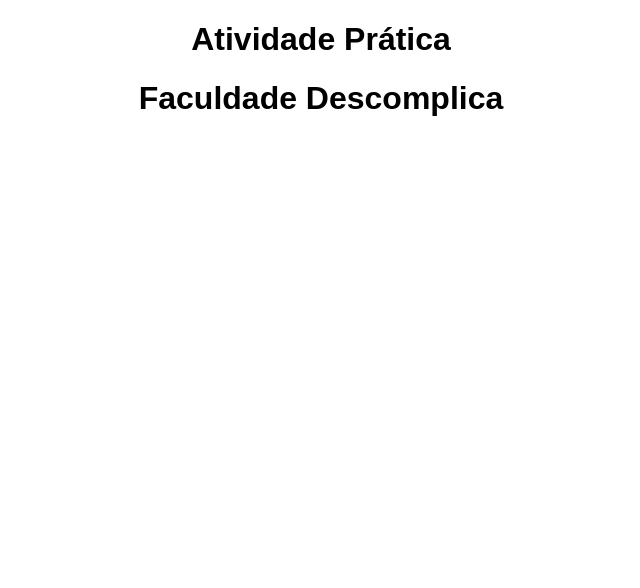
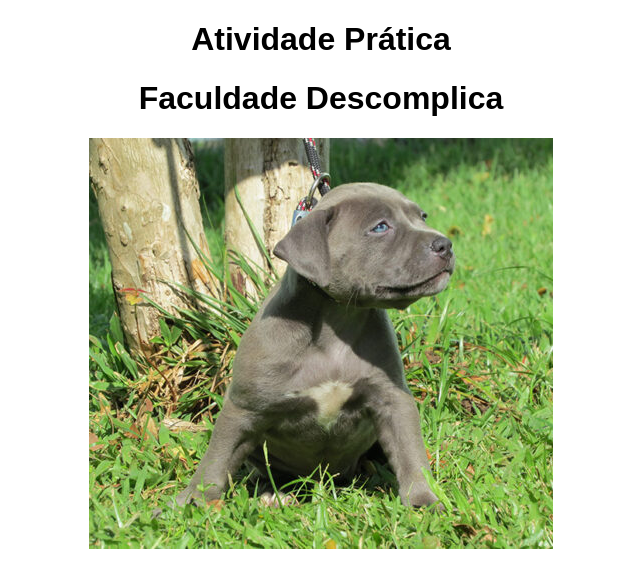
Before and after one commit to sartervitor/faculdade-atividade, a plain HTML site: page index.html in a window 1280 px wide. Shown: the whole page, without its empty margins (319-959 px from the left). Drawn offline with Linux system fonts and the light colour scheme.

Commit message:
Update - Faculdade

```diff
--- a/index.html
+++ b/index.html
@@ -9,9 +9,16 @@
         body {
             margin: 20px 150px 20px 150px;
         }
-        h1{
+        h1 {
             text-align: center;
             font-family: sans-serif;
+        }
+        .container {
+            text-align: center;
+        }
+        img {
+            display: block;
+            margin: 0 auto;
         }
     </style>
 </head>
@@ -22,7 +29,9 @@
         <div class="container">
             <h1>Atividade Prática</h1>
             <h1>Faculdade Descomplica</h1>
+            <img src="images/pitmonster.jpg" alt="PitMonster">
         </div>
+
     </main>
 
 </body>
```
Also changed, not shown: images/pitmonster.jpg (added).
